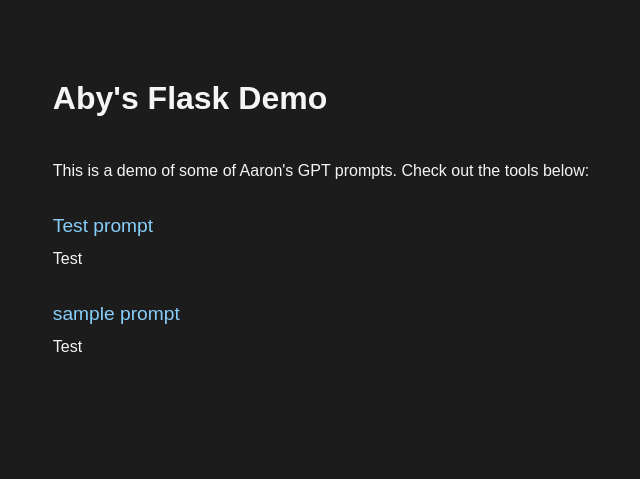
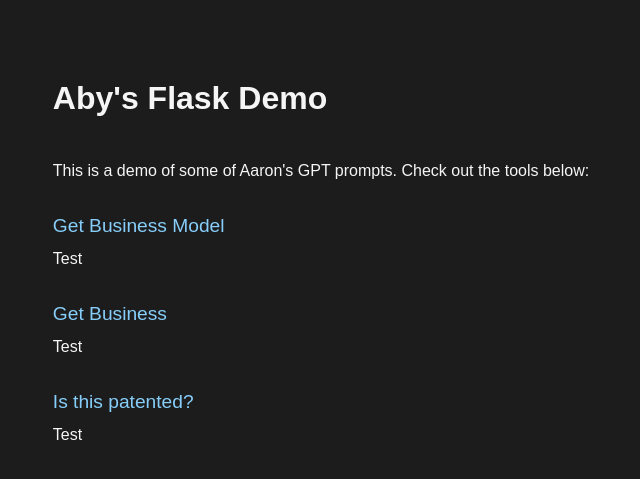
Before and after one commit to AaronBakerBio/CS103A-Team7, a Flask app: page /aby in a window 1280 px wide. Shown: the top 479 px of the page, without its empty margins (319-959 px from the left). Run offline with Flask 2, Linux system fonts and the light colour scheme.

Commit message:
Added prompts

```diff
--- a/app.py
+++ b/app.py
@@ -50,20 +50,29 @@ Aby Code Start
 def aby_home():
     return render_template("aby.html")
 
-@app.route("/prompt_aby/test", methods=['GET', 'POST'])
-def aby(prompt_content="Ichanged", title="I Changed Too"):
+@app.route("/prompt_aby/businessModel", methods=['GET', 'POST'])
+def model(prompt_content="Give me a business model for my app", title="Business Model"):
     if request.method == 'POST':
         prompt = request.form['prompt']
-        new_prompt = "give me a paragrpah of lorem ipsum"
+        new_prompt = "Give me a business model for my app idea"
         return process_request(prompt, new_prompt, "response.html")
     else:
         return render_template('prompt.html', prompt_content=prompt_content, title=title)
 
-@app.route("/prompt_aby/sample", methods=['GET', 'POST'])
-def sample(prompt_content="Sample", title="Sample"):
+@app.route("/prompt_aby/business", methods=['GET', 'POST'])
+def business(prompt_content="Is my app worth any money?", title="Sample"):
     if request.method == 'POST':
         prompt = request.form['prompt']
-        new_prompt = "give me a sample paragraph"
+        new_prompt = "Is my app worth any money?"
+        return process_request(prompt, new_prompt, "response.html")
+    else:
+        return render_template('prompt.html', prompt_content=prompt_content, title=title)
+
+@app.route("/prompt_aby/patent", methods=['GET', 'POST'])
+def patent(prompt_content="Is there a patent for my app?", title="Patent"):
+    if request.method == 'POST':
+        prompt = request.form['prompt']
+        new_prompt = "Is there a patent for my app?"
         return process_request(prompt, new_prompt, "response.html")
     else:
         return render_template('prompt.html', prompt_content=prompt_content, title=title)
--- a/templates/aby.html
+++ b/templates/aby.html
@@ -17,12 +17,17 @@
       </p>
 
       <div>
-        <a href="/prompt_aby/test">Test prompt</a>
+        <a href="/prompt_aby/businessModel">Get Business Model</a>
         <p>Test</p>
       </div>
 
       <div>
-        <a href="/prompt_aby/sample">sample prompt</a>
+        <a href="/prompt_aby/business">Get Business</a>
+        <p>Test</p>
+      </div>
+
+      <div>
+        <a href="/prompt_aby/patent">Is this patented?</a>
         <p>Test</p>
       </div>
     </div>
```
